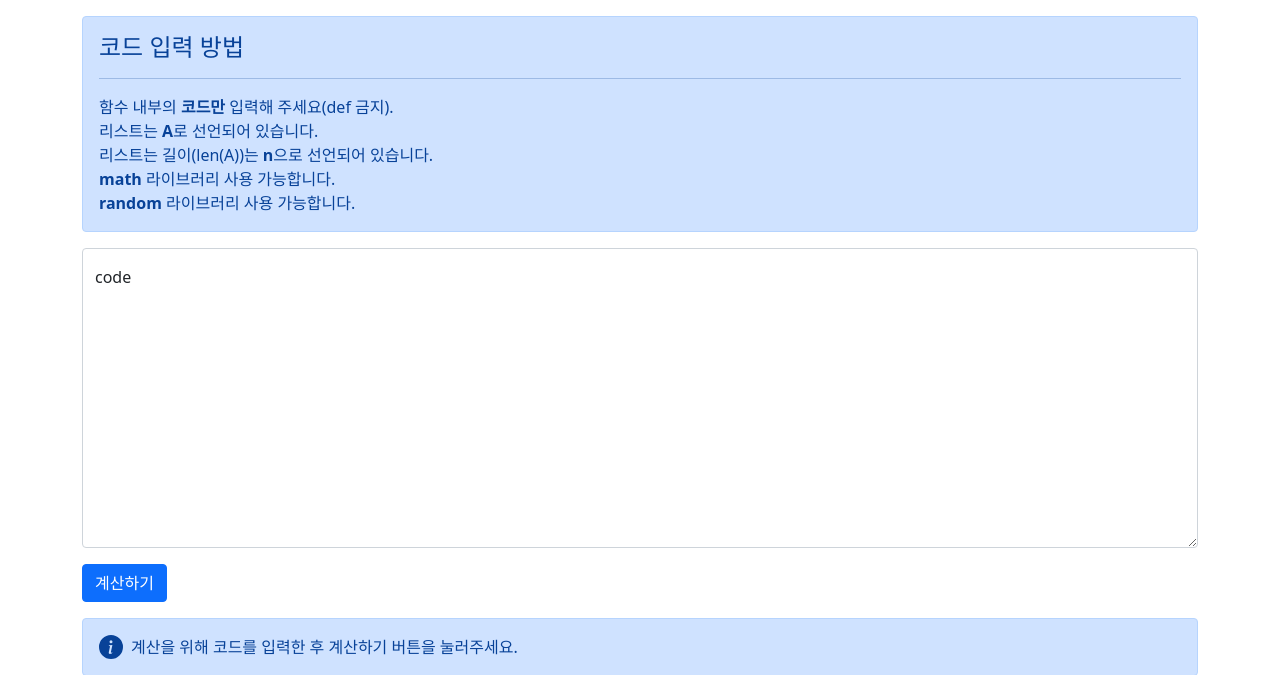
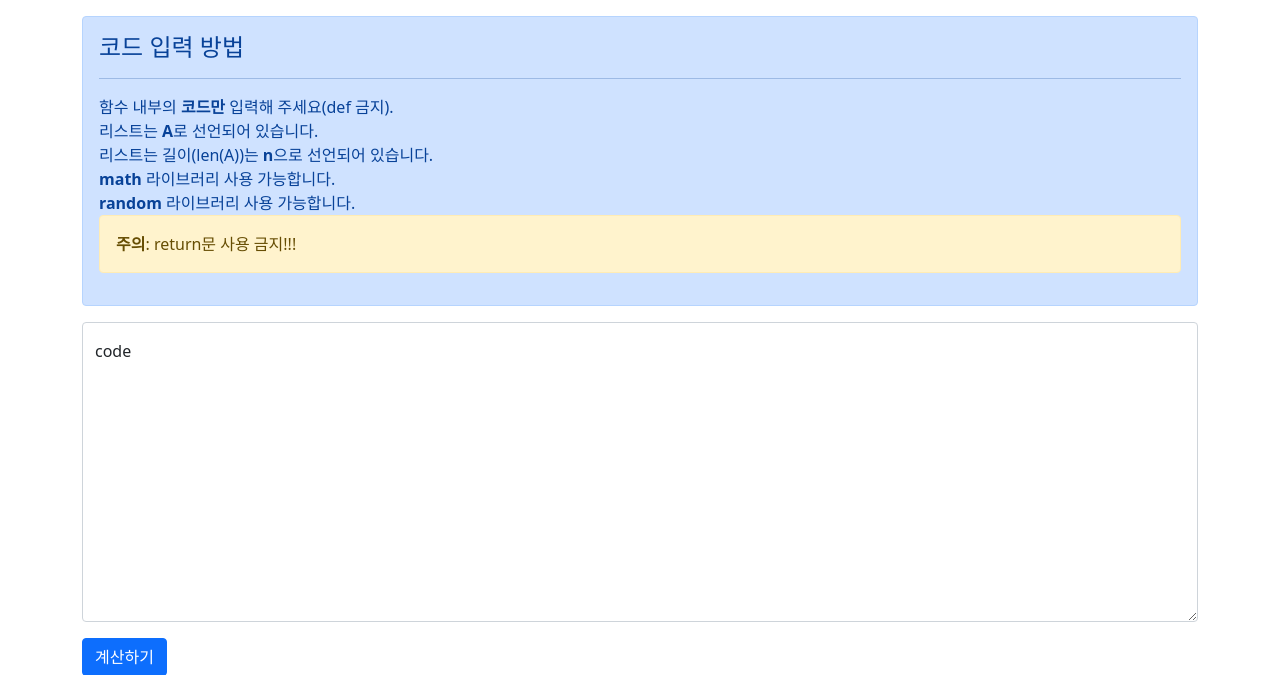
Before and after one commit to Hyeonjae-K/Algorithm-WTF, a Flask app: page /func in a window 1280 px wide. Shown: the part 56-731 px from the top of the page. Run offline with Flask 2, Linux system fonts and the light colour scheme.

Commit message:
FEAT - 경고 추가

```diff
--- a/templates/views/func.html
+++ b/templates/views/func.html
@@ -10,6 +10,9 @@
     <p class="mb-0">리스트는 길이(len(A))는 <strong>n</strong>으로 선언되어 있습니다.</p>
     <p class="mb-0"><strong>math</strong> 라이브러리 사용 가능합니다.</p>
     <p class="mb-0"><strong>random</strong> 라이브러리 사용 가능합니다.</p>
+    <div class="alert alert-warning" role="alert">
+      <strong>주의</strong>: return문 사용 금지!!!
+    </div>
   </div>
 
   <form action="{{ url_for('func') }}" method="POST" class="post-form my-3">
```
